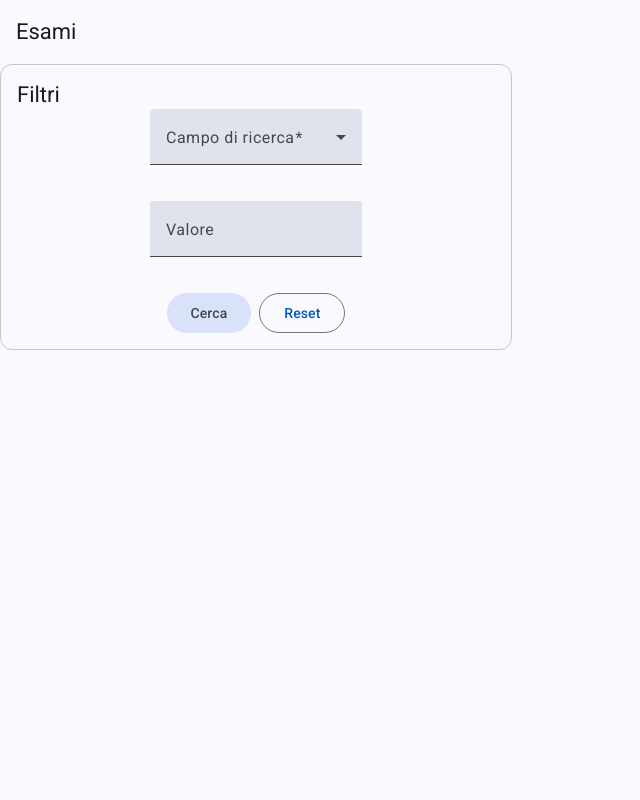
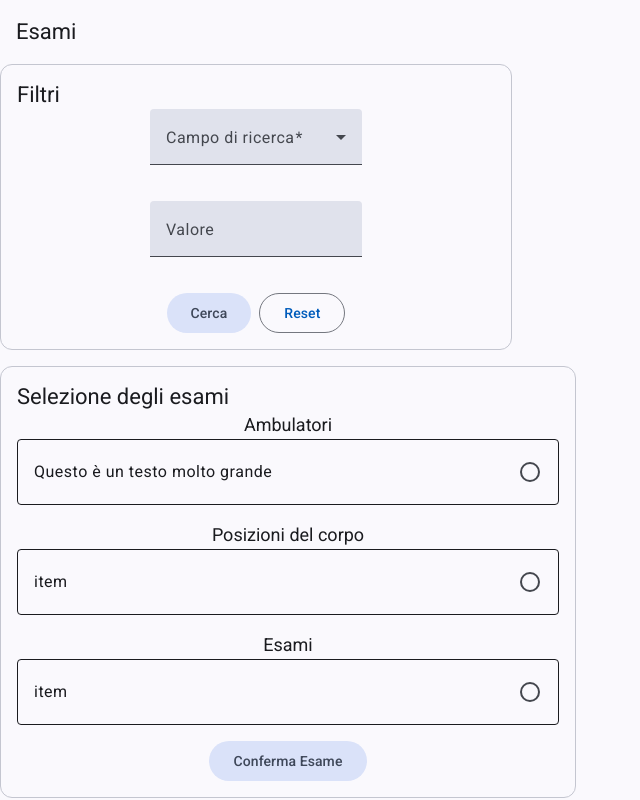
Before and after one commit to rondey/esami_frontend, an Angular app: page / in a window 1280 px wide. Shown: the whole page, without its empty margins (0-640 px from the left). Built offline with nearby package versions, Linux system fonts and the light colour scheme; no server answers.

Commit message:
Introduced the esamiPanels. Added the APIs to retrieve the esami data. Linted the index.html. Added the hs from Angular Material in the style.css

```diff
--- /dev/null
+++ b/src/app/selections/esami-panels/esami-panels.html
@@ -0,0 +1,43 @@
+<div class="mt-4 sm:w-xl">
+  <mat-card appearance="outlined">
+    <mat-card-header>
+      <mat-card-title> Selezione degli esami </mat-card-title>
+    </mat-card-header>
+    <mat-card-content>
+      <form>
+        <div class="grid grid-cols-1 gap-4">
+          <div class="">
+            <p class="text-center text-lg">Ambulatori</p>
+            <mat-selection-list
+              class="border border-solid rounded-sm max-h-64 overflow-y-auto"
+              [multiple]="false"
+            >
+              <mat-list-option value="item"> Questo è un testo molto grande </mat-list-option>
+            </mat-selection-list>
+          </div>
+          <div class="">
+            <p class="text-center text-lg">Posizioni del corpo</p>
+            <mat-selection-list
+              class="border border-solid rounded-sm max-h-64 overflow-y-auto"
+              [multiple]="false"
+            >
+              <mat-list-option value="item"> item </mat-list-option>
+            </mat-selection-list>
+          </div>
+          <div class="">
+            <p class="text-center text-lg">Esami</p>
+            <mat-selection-list
+              class="border border-solid rounded-sm max-h-64 overflow-y-auto"
+              [multiple]="false"
+            >
+              <mat-list-option value="item"> item </mat-list-option>
+            </mat-selection-list>
+          </div>
+          <div class="text-center col-span-full">
+            <button matButton="tonal" type="submit">Conferma Esame</button>
+          </div>
+        </div>
+      </form>
+    </mat-card-content>
+  </mat-card>
+</div>
--- /dev/null
+++ b/src/app/selections/esami-service.ts
@@ -0,0 +1,42 @@
+import { HttpClient } from '@angular/common/http';
+import { inject, Injectable } from '@angular/core';
+import { FiltersInterface } from './models/filters-interface';
+import { EsameInterface } from './models/esame-interface';
+import { Observable } from 'rxjs';
+import { PosizioneInterface } from './models/posizione-interface';
+import { AmbulatoreInterface } from './models/ambulatore-interface';
+
+@Injectable({
+  providedIn: 'root',
+})
+export class EsamiService {
+  http = inject(HttpClient);
+
+  private prepareFiltersParams(filters: FiltersInterface) {
+    return {
+      [filters.selectedField]: filters.valueField,
+    };
+  }
+
+  getAmbulatori(filters: FiltersInterface) {
+    return this.http.get<AmbulatoreInterface[]>('ambulatori', {
+      params: this.prepareFiltersParams(filters),
+    });
+  }
+
+  getPosizioni(filters: FiltersInterface, ambulatorioId: number): Observable<PosizioneInterface[]> {
+    return this.http.get<PosizioneInterface[]>('posizioni', {
+      params: { ...this.prepareFiltersParams(filters), ambulatorioId },
+    });
+  }
+
+  getEsami(
+    fiters: FiltersInterface,
+    ambulatorioId: number,
+    posizioneId: number
+  ): Observable<EsameInterface[]> {
+    return this.http.get<EsameInterface[]>('esami', {
+      params: { ...this.prepareFiltersParams(fiters), ambulatorioId, posizioneId },
+    });
+  }
+}
--- /dev/null
+++ b/src/app/selections/models/ambulatore-interface.ts
@@ -0,0 +1,4 @@
+export interface AmbulatoreInterface {
+  id: number;
+  descrizioneAmbulatorio: string;
+}
--- /dev/null
+++ b/src/app/selections/models/esame-interface.ts
@@ -0,0 +1,5 @@
+export interface EsameInterface {
+  codiceMinisteriale: string;
+  codiceInterno: string;
+  descrizioneEsame: string;
+}
--- /dev/null
+++ b/src/app/selections/models/posizione-interface.ts
@@ -0,0 +1,4 @@
+export interface PosizioneInterface {
+  id: number;
+  descrizionePosizione: string;
+}
--- a/src/app/selections/selections.html
+++ b/src/app/selections/selections.html
@@ -1 +1,2 @@
 <app-filters-panel [(filters)]="filters"></app-filters-panel>
+<app-esami-panels></app-esami-panels>
--- a/src/app/selections/selections.ts
+++ b/src/app/selections/selections.ts
@@ -4,10 +4,11 @@ import { FiltersInterface } from './models/filters-interface';
 import { FieldFilterEnum } from './models/field-filter-enum';
 import { PredefinitiFiltriService } from './services/predefiniti-filtri-service';
 import { PredefinitiFiltri } from './models/predefiniti-filtri';
+import { EsamiPanels } from './esami-panels/esami-panels';
 
 @Component({
   selector: 'app-selections',
-  imports: [FiltersPanel],
+  imports: [FiltersPanel, EsamiPanels],
   templateUrl: './selections.html',
   styleUrl: './selections.css',
 })
--- a/src/index.html
+++ b/src/index.html
@@ -1,13 +1,16 @@
-<!doctype html>
+<!DOCTYPE html>
 <html lang="en">
   <head>
-  <meta charset="utf-8">
+    <meta charset="utf-8" />
     <title>Esami</title>
-  <base href="/">
-  <meta name="viewport" content="width=device-width, initial-scale=1">
-  <link rel="icon" type="image/x-icon" href="favicon.ico">
-  <link href="https://fonts.googleapis.com/css2?family=Roboto:wght@300;400;500&display=swap" rel="stylesheet">
-  <link href="https://fonts.googleapis.com/icon?family=Material+Icons" rel="stylesheet">
+    <base href="/" />
+    <meta name="viewport" content="width=device-width, initial-scale=1" />
+    <link rel="icon" type="image/x-icon" href="favicon.ico" />
+    <link
+      href="https://fonts.googleapis.com/css2?family=Roboto:wght@300;400;500&display=swap"
+      rel="stylesheet"
+    />
+    <link href="https://fonts.googleapis.com/icon?family=Material+Icons" rel="stylesheet" />
   </head>
   <body class="mat-typography">
     <app-root></app-root>
--- a/src/styles.css
+++ b/src/styles.css
@@ -4,3 +4,27 @@
 
 html, body { height: 100%; }
 body { margin: 0; font-family: Roboto, "Helvetica Neue", sans-serif; }
+
+h1 {
+    font: var(--mat-sys-display-large);
+}
+
+h2 {
+    font: var(--mat-sys-display-medium);
+}
+
+h3 {
+    font: var(--mat-sys-display-small);
+}
+
+h4 {
+    font: var(--mat-sys-headline-large);
+}
+
+h5 {
+    font: var(--mat-sys-headline-medium);
+}
+
+h6 {
+    font: var(--mat-sys-headline-small);
+}
```
Also changed, not shown: src/app/selections/esami-panels/esami-panels.ts (added, +12 -0 lines), src/app/selections/esami-panels/esami-panels.css (added), 2 other files (tests, documents, lock files or other folders). Lines whose indentation alone changed are shown as unchanged.
